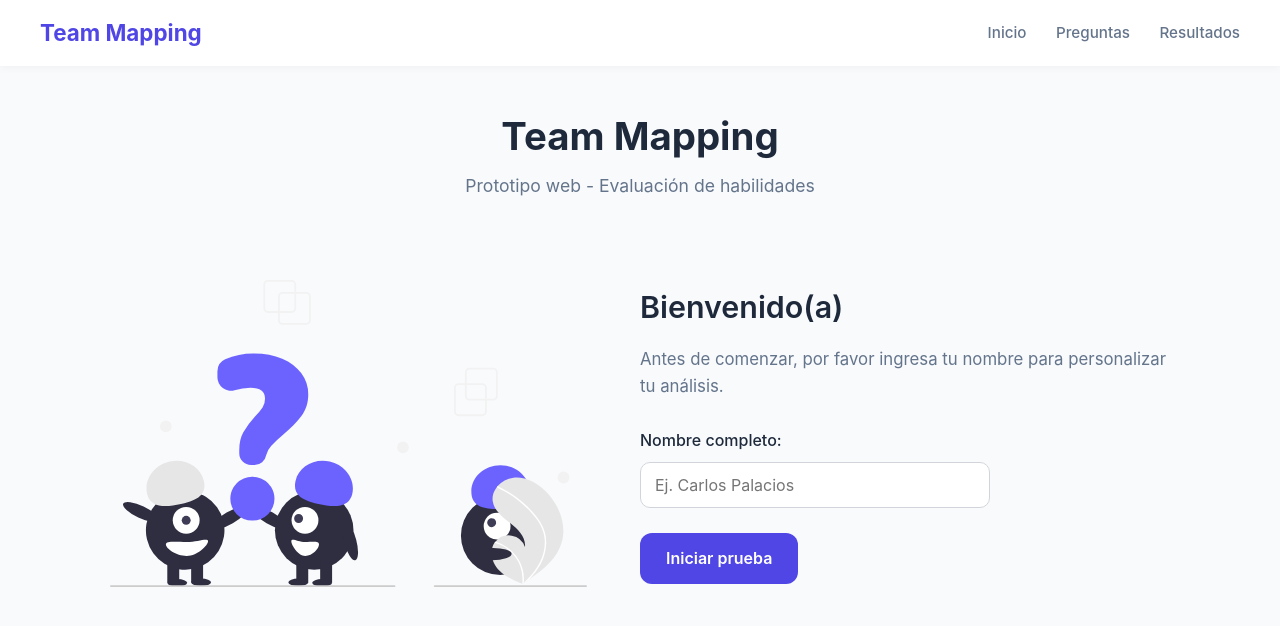
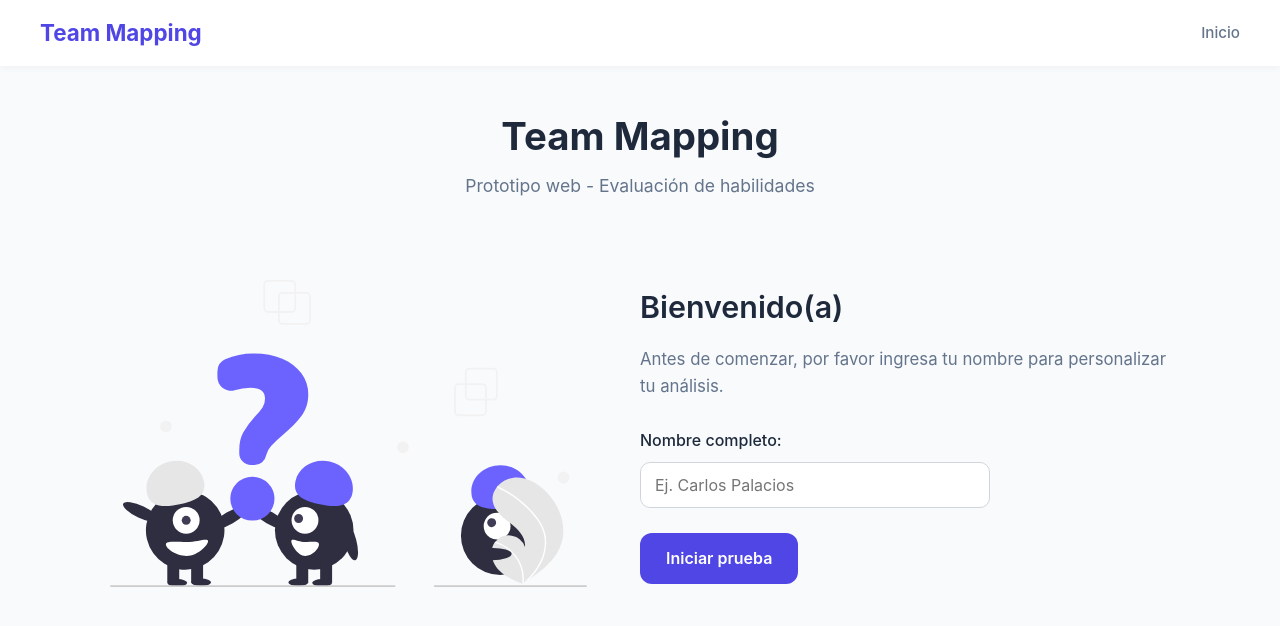
Before and after one commit to pgcarlos/team-mapping, a plain HTML site: page index.html in a window 1280 px wide. Drawn offline with Linux system fonts and the light colour scheme.

Commit message:
Eliminado navbar de preguntas/resultados y flujo corregido

```diff
--- a/index.html
+++ b/index.html
@@ -16,8 +16,6 @@
 
         <div class="nav-right">
             <a href="index.html">Inicio</a>
-            <a href="preguntas.html">Preguntas</a>
-            <a href="resultados.html">Resultados</a>
         </div>
     </nav>
 
```
